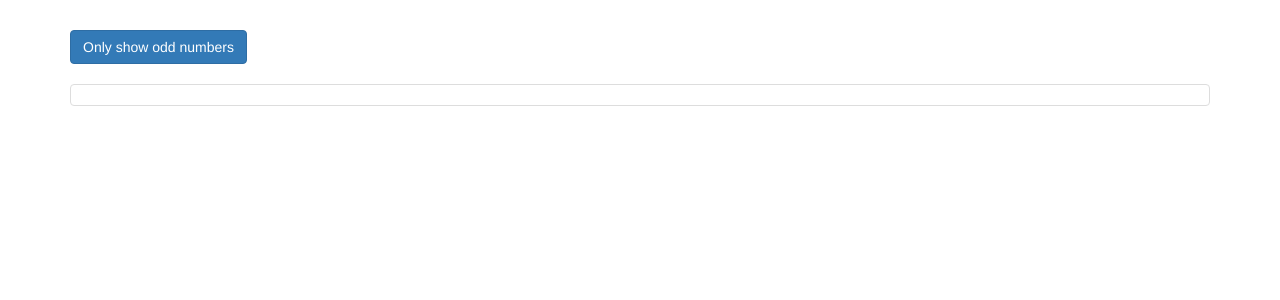
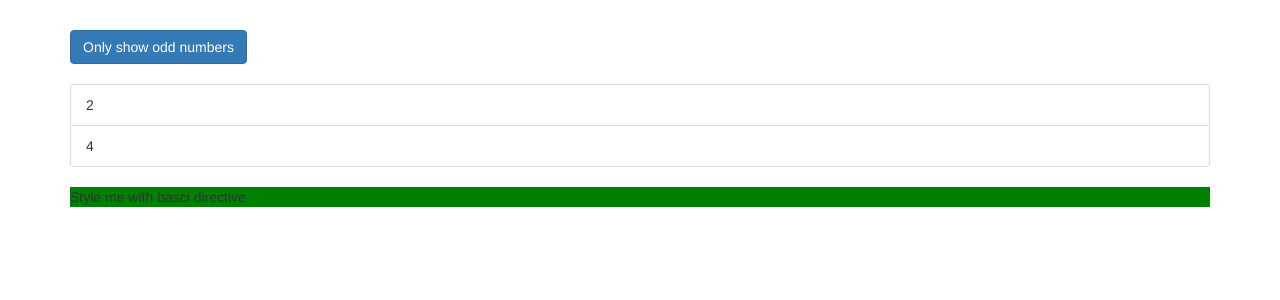
Before and after one commit to VukasinVujic/directives-start-7-section, an Angular app: page / in a window 1280 px wide. Shown: the top 300 px of the page. Built offline with nearby package versions, Linux system fonts and the light colour scheme.

Commit message:
Making directive

```diff
--- a/src/app/app.component.css
+++ b/src/app/app.component.css
@@ -1,3 +1,7 @@
 .container {
   margin-top: 30px;
 }
+
+.odd {
+  color: red;
+}
--- a/src/app/app.component.html
+++ b/src/app/app.component.html
@@ -1,18 +1,37 @@
 <div class="container">
   <div class="row">
     <div class="col-xs-12">
-      <button
-        class="btn btn-primary"
-        (click)="onlyOdd = !onlyOdd">Only show odd numbers</button>
-      <br><br>
+      <button class="btn btn-primary" (click)="onlyOdd = !onlyOdd">
+        Only show odd numbers
+      </button>
+      <br /><br />
       <ul class="list-group">
-        <li
-          class="list-group-item">
-        </li>
+        <div *ngIf="onlyOdd">
+          <li
+            class="list-group-item"
+            [ngClass]="{ odd: odd % 2 !== 0 }"
+            [ngStyle]="{
+              backgroundColor: odd % 2 !== 0 ? 'yellow' : 'transparent'
+            }"
+            *ngFor="let odd of oddNumbers"
+          >
+            {{ odd }}
+          </li>
+        </div>
+        <div *ngIf="!onlyOdd">
+          <li
+            class="list-group-item"
+            [ngClass]="{ odd: even % 2 !== 0 }"
+            *ngFor="let even of evenNumbers"
+            [ngStyle]="{
+              backgroundColor: even % 2 !== 0 ? 'yellow' : 'transparent'
+            }"
+          >
+            {{ even }}
+          </li>
+        </div>
       </ul>
-      <ng-template [ngIf]="onlyOdd">
-        <p>Only odd</p>
-      </ng-template>
+      <p appBasicHighlight>Style me with basci directive</p>
     </div>
   </div>
 </div>
--- a/src/app/app.component.ts
+++ b/src/app/app.component.ts
@@ -3,9 +3,13 @@
 @Component({
   selector: 'app-root',
   templateUrl: './app.component.html',
-  styleUrls: ['./app.component.css']
+  styleUrls: ['./app.component.css'],
 })
 export class AppComponent {
   numbers = [1, 2, 3, 4, 5];
+
+  oddNumbers = [1, 3, 5];
+  evenNumbers = [2, 4];
+
   onlyOdd = false;
 }
--- /dev/null
+++ b/src/app/basic-highlight/basic-highlight-directive.ts
@@ -0,0 +1,12 @@
+import { Directive, ElementRef, OnInit } from '@angular/core';
+
+@Directive({
+  selector: '[appBasicHighlight]',
+})
+export class BasicHighlightDirective implements OnInit {
+  constructor(private elementRef: ElementRef) {}
+
+  ngOnInit() {
+    this.elementRef.nativeElement.style.backgroundColor = 'green';
+  }
+}
```
Also changed, not shown: src/app/app.module.ts (+5 -11 lines).
